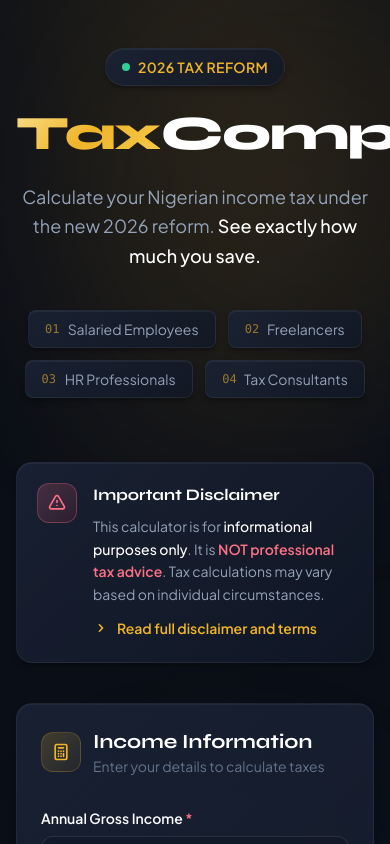
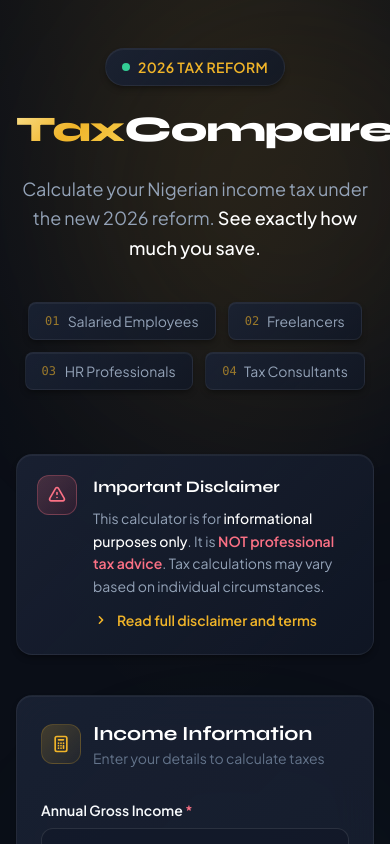
Before and after one commit to blvckjoy/Nigerian-Tax-Calculator-2026-vs-pre2026, a React (Vite) app: page / in a window 390 px wide. Shown: the top 844 px of the page. Built offline with nearby package versions, Linux system fonts and the light colour scheme.

Commit message:
Fix slider smoothness and mobile title overflow

```diff
--- a/src/App.tsx
+++ b/src/App.tsx
@@ -43,7 +43,7 @@ function App() {
           </div>
 
           {/* Main Title */}
-          <h1 className="font-display text-5xl sm:text-6xl md:text-7xl lg:text-8xl font-extrabold mb-6 tracking-tight">
+          <h1 className="font-display text-4xl sm:text-5xl md:text-7xl lg:text-8xl font-extrabold mb-6 tracking-tight whitespace-nowrap">
             <span className="text-gradient-gold">Tax</span>
             <span className="text-white">Compare</span>
           </h1>
--- a/src/components/IncomeSlider.tsx
+++ b/src/components/IncomeSlider.tsx
@@ -103,20 +103,20 @@ export default function IncomeSlider({ originalInputs }: IncomeSliderProps) {
         {/* Custom Slider Track */}
         <div className="relative h-2 rounded-full bg-white/10 mb-6">
           <div
-            className="absolute h-full rounded-full bg-gradient-to-r from-[#f0b429] to-[#d4940a]"
+            className="absolute h-full rounded-full bg-gradient-to-r from-[#f0b429] to-[#d4940a] transition-[width] duration-75 ease-out"
             style={{ width: `${sliderProgress}%` }}
           />
           <input
             type="range"
             min={minIncome}
             max={maxIncome}
-            step={100000}
+            step={10000}
             value={adjustedIncome}
             onChange={(e) => setAdjustedIncome(Number(e.target.value))}
             className="absolute inset-0 w-full h-full opacity-0 cursor-pointer"
           />
           <div
-            className="absolute top-1/2 -translate-y-1/2 w-6 h-6 rounded-full bg-gradient-to-br from-[#f0b429] to-[#d4940a] border-4 border-[#0a0e17] shadow-lg shadow-[#f0b429]/30 pointer-events-none transition-all duration-150"
+            className="absolute top-1/2 -translate-y-1/2 w-6 h-6 rounded-full bg-gradient-to-br from-[#f0b429] to-[#d4940a] border-4 border-[#0a0e17] shadow-lg shadow-[#f0b429]/30 pointer-events-none"
             style={{ left: `calc(${sliderProgress}% - 12px)` }}
           />
         </div>
```
Also changed, not shown: .claude/settings.local.json (added).
